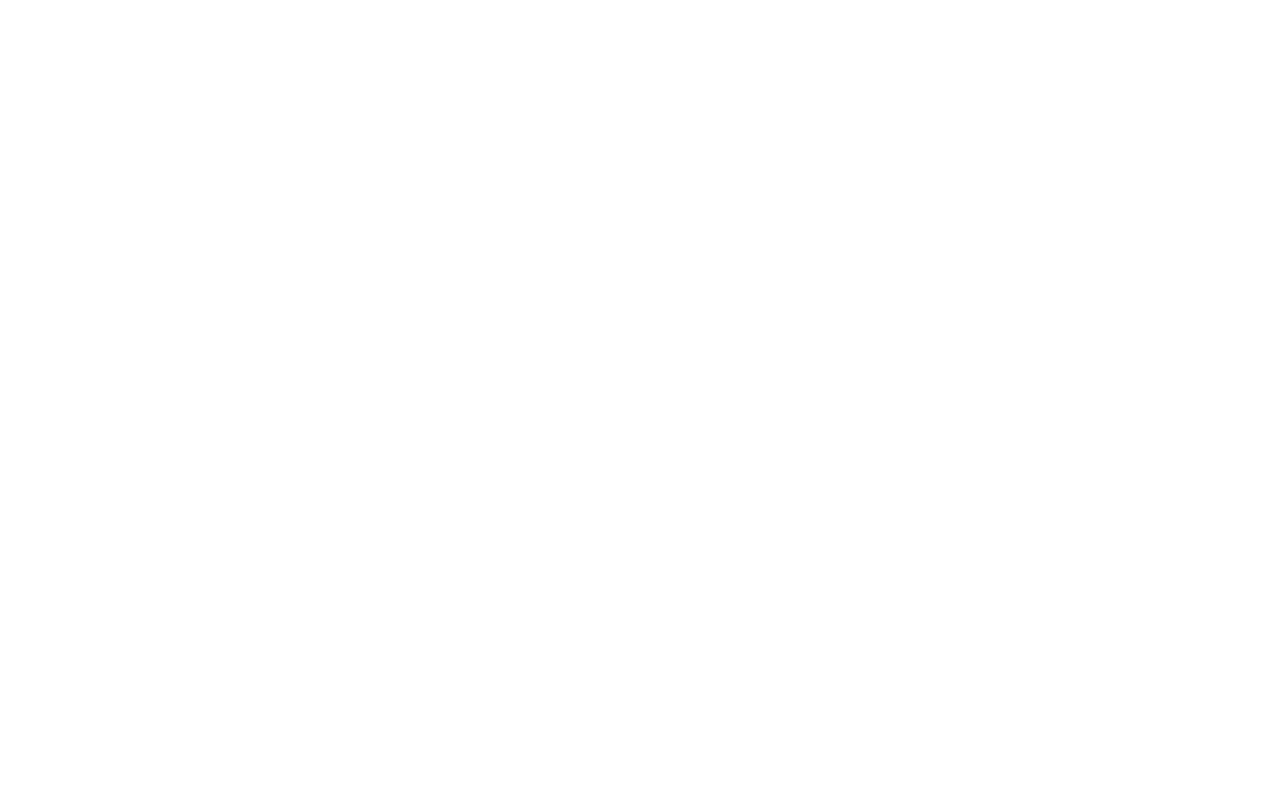
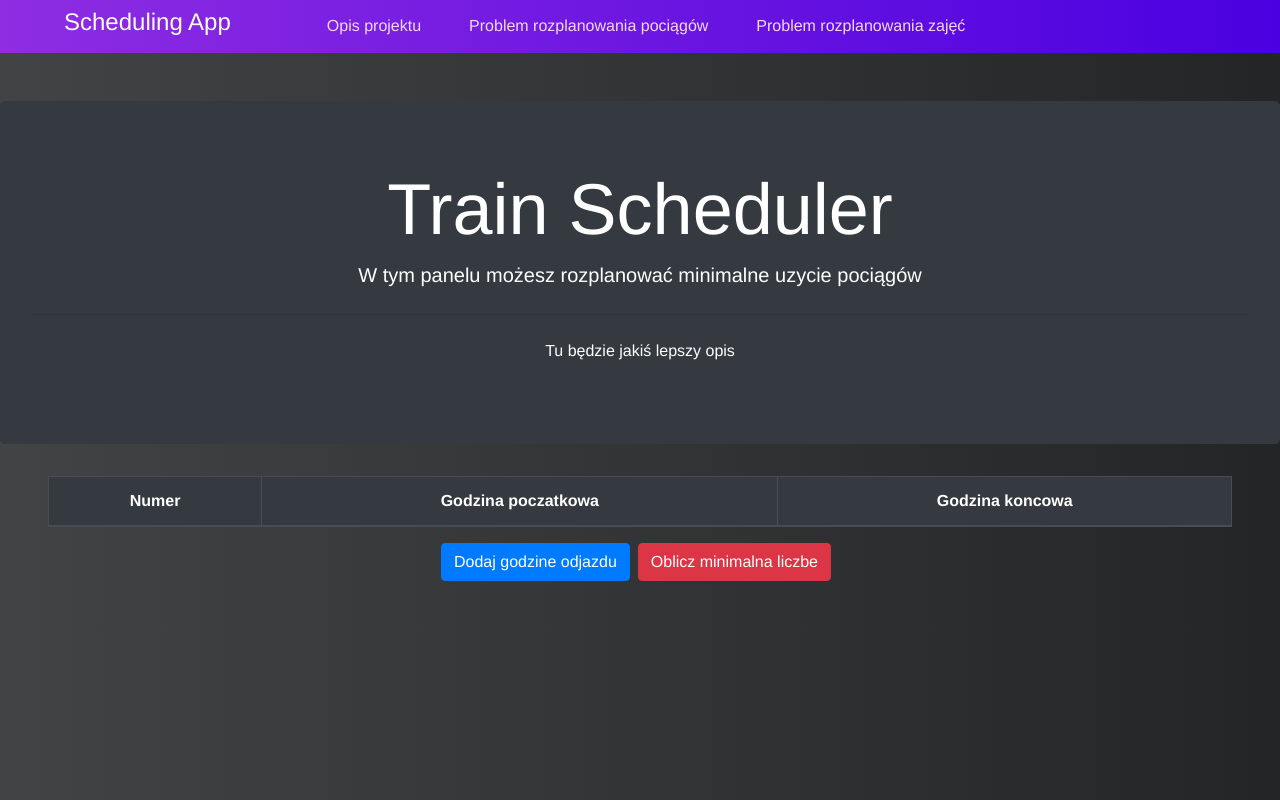
Before and after one commit to mjakubowski99/bachelor-thesis-app, a Vue app: page /#/trainScheduling in a window 1280 px wide. Built offline with nearby package versions, Linux system fonts and the light colour scheme; the HTML template or start-up script is replaced by a standard one.

Commit message:
Train Scheduling in the end

```diff
--- a/src/algorithms/IntervalColoring/IntervalGraphColoring.js
+++ b/src/algorithms/IntervalColoring/IntervalGraphColoring.js
@@ -35,7 +35,7 @@
             this.assignMinFreeColor(vertex);
         }
 
-        this.printColoring();
+        return this.color;
     }
 
     printColoring(){
--- /dev/null
+++ b/src/components/JumbotronComponent.vue
@@ -0,0 +1,28 @@
+<template>
+  <b-jumbotron
+      bg-variant="dark"
+      text-variant="white"
+      border-variant="dark"
+      class="mt-5 border border-light"
+  >
+    <template #header> {{ header }} </template>
+
+    <template #lead> {{ lead }} </template>
+
+    <hr class="my-4">
+
+    <p> {{ footer }} </p>
+
+  </b-jumbotron>
+</template>
+
+<script>
+export default {
+  name: "JumbotronComponent.vue",
+  props: ['header', 'lead', 'footer'],
+}
+</script>
+
+<style scoped>
+
+</style>
--- /dev/null
+++ b/src/components/ScheduleTableComponent.vue
@@ -0,0 +1,62 @@
+<template>
+  <div id="container" class="ml-5 mr-5">
+    <table id="table" class="table table-bordered table-dark">
+      <thead>
+      <tr>
+        <th scope="col">Numer</th>
+        <th scope="col">Godzina poczatkowa</th>
+        <th scope="col">Godzina koncowa</th>
+      </tr>
+      </thead>
+      <tbody>
+      <tr v-for="item in items" v-bind:key="item.number">
+        <td>
+          {{ item.number }}
+        </td>
+        <td>
+          <b-form-timepicker class="w-50 mx-auto" v-model="item.start" locale="pl"></b-form-timepicker>
+        </td>
+        <td>
+          <b-form-timepicker class="w-50 mx-auto" v-model="item.end" locale="pl"></b-form-timepicker>
+        </td>
+      </tr>
+      </tbody>
+    </table>
+    <button @click="addItem()" id="add-item" class="btn btn-primary mb-5 mr-2"> Dodaj godzine odjazdu </button>
+    <button v-on:click="$emit('get-schedule', items)" class="btn btn-danger mb-5 mr-2"> Oblicz minimalna liczbe </button>
+  </div>
+</template>
+
+<script>
+export default {
+  name: "ScheduleTableComponent",
+  data(){
+      return {
+        items: [],
+        counter: 1,
+        startDate: [],
+        endDate: [],
+      }
+  },
+  methods: {
+    addItem(){
+      this.items.push(
+          {
+            number: this.counter,
+            start: '',
+            end: '',
+          }
+      );
+      this.counter++;
+      this.scrollToDown();
+    },
+    scrollToDown(){
+      this.$el.scrollIntoView(false);
+    },
+  },
+}
+</script>
+
+<style scoped>
+
+</style>
--- a/src/router/index.js
+++ b/src/router/index.js
@@ -6,6 +6,7 @@
 
 import 'bootstrap/dist/css/bootstrap.css'
 import 'bootstrap-vue/dist/bootstrap-vue.css'
+import TrainScheduling from "../views/TrainScheduling";
 
 
 // Make BootstrapVue available throughout your project
@@ -25,6 +26,11 @@
     path: '/projectDescription',
     name: 'ProjectDescription',
     component: ProjectDescription
+  },
+  {
+    path: '/trainScheduling',
+    name: 'TrainScheduling',
+    component: TrainScheduling
   }
 ]
 
--- /dev/null
+++ b/src/views/TrainScheduling.vue
@@ -0,0 +1,93 @@
+<template>
+  <div class="text-light">
+    <navbar-component> </navbar-component>
+    <jumbotron-component
+      header="Train Scheduler"
+      lead="W tym panelu możesz rozplanować minimalne uzycie pociągów"
+      footer="Tu będzie jakiś lepszy opis"
+    />
+    <schedule-table-component v-on:get-schedule="doSchedule"/>
+
+
+  </div>
+</template>
+
+<script>
+import NavbarComponent from "../components/NavbarComponent";
+import JumbotronComponent from "../components/JumbotronComponent";
+import ScheduleTableComponent from "../components/ScheduleTableComponent";
+
+import {GraphCreator} from '../algorithms/IntervalColoring/GraphCreator.js'
+import {LexBfs} from '../algorithms/IntervalColoring/LexBfs.js'
+import {IntervalGraphColoring} from '../algorithms/IntervalColoring/IntervalGraphColoring.js'
+
+export default {
+  name: "TrainScheduling",
+  components: {JumbotronComponent, NavbarComponent, ScheduleTableComponent},
+
+  data() {
+    return {
+      schedule: [],
+      info: '',
+    }
+  },
+  methods: {
+
+    buildGraph(){
+      let size = this.schedule.length;
+      const creator = new GraphCreator(size);
+
+      for(let i=0; i<size; i++ ){
+          for(let j=i+1; j<size; j++){
+              let s1 = this.toSeconds( this.schedule[i].start );
+              let s2 = this.toSeconds( this.schedule[j].start );
+
+              let e1 = this.toSeconds( this.schedule[i].end );
+              let e2 = this.toSeconds( this.schedule[j].end );
+
+              if( (s1 >= s2 && s1 <= e2) || (s2 >= s1 && s2 <= e1 ) )
+                creator.addEdge(i+1, j+1);
+          }
+      }
+
+      return creator.getGraph;
+    },
+
+    doSchedule(data){
+      this.schedule = data;
+      if( this.validate() ){
+        let graph = this.buildGraph();
+        const lexBfs = new LexBfs(graph);
+        let order = lexBfs.doLexBfs();
+        let color = new IntervalGraphColoring(graph);
+        let coloring = color.coloring(order);
+
+        alert( coloring );
+      }
+    },
+
+    toSeconds(time){
+       let arr = time.split(':');
+       return parseInt(arr[0], 10)*60 + parseInt(arr[1], 10);
+    },
+
+    validate(){
+      for(let i=0; i<this.schedule.length; i++){
+        if( this.schedule[i].start === '' || this.schedule[i].end === '') {
+          alert( 'Wypelnij puste pola w linii numer: ' + (i+1) );
+          return false;
+        }
+        if( this.toSeconds(this.schedule[i].start)  >= this.toSeconds(this.schedule[i].end) ) {
+          alert( 'Godzina startu wieksza rowna od godziny konca w linii: '+(i+1) );
+          return false;
+        }
+      }
+      return true;
+    },
+  }
+}
+</script>
+
+<style scoped>
+
+</style>
```
Also changed, not shown: src/algorithms/critical_path.js (+29 -21 lines), 1 other file (tests, documents, lock files or other folders).
